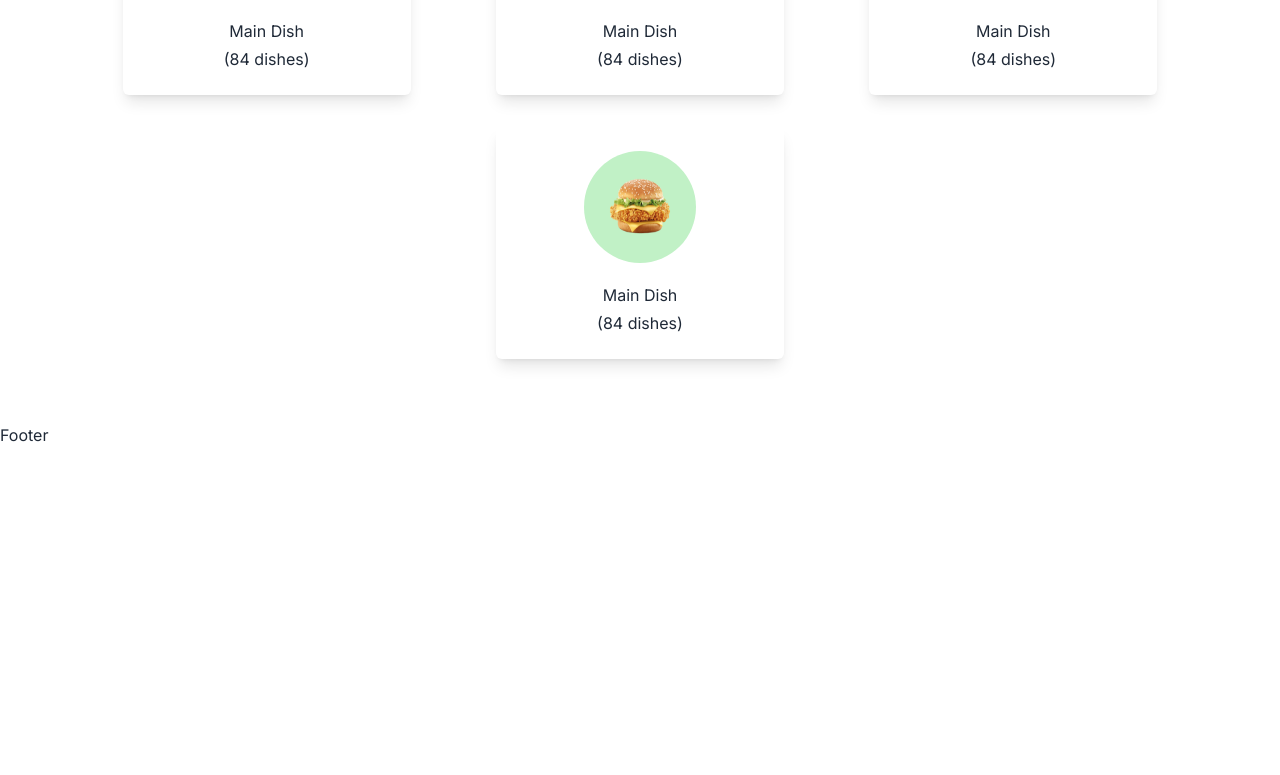
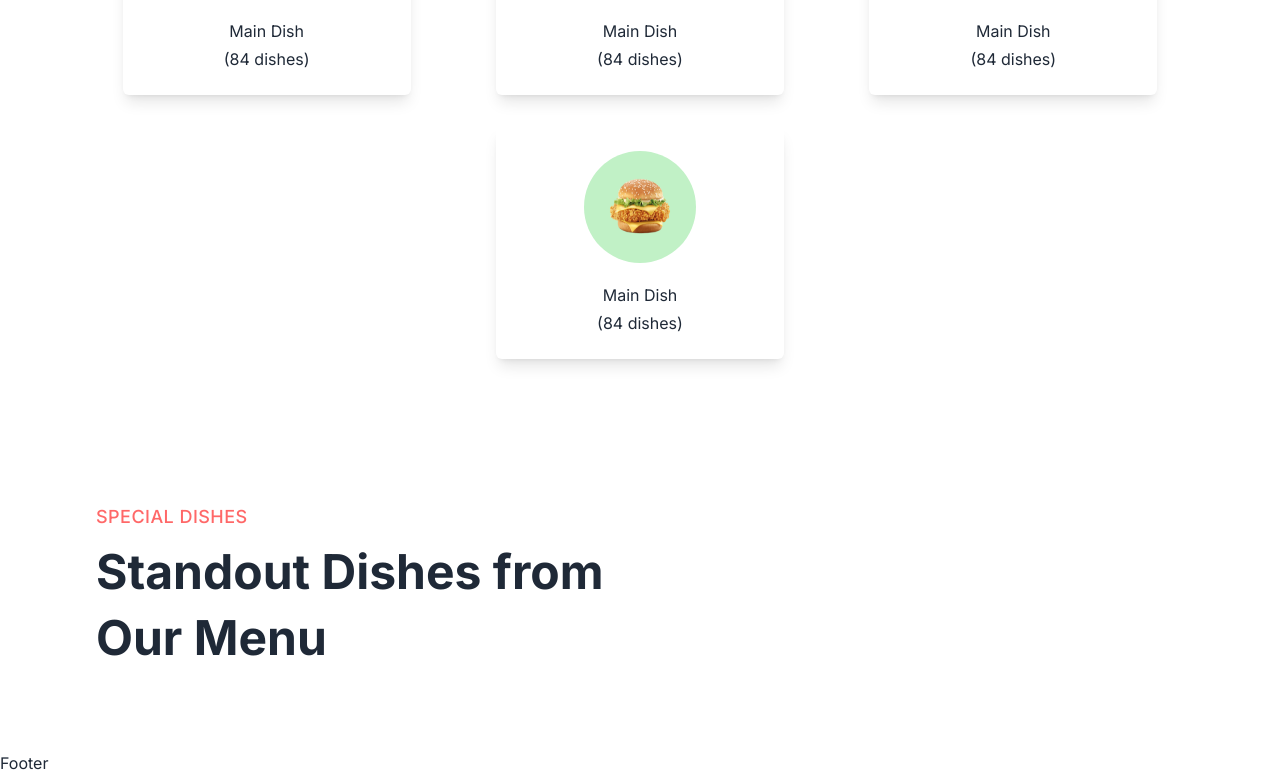
Before and after one commit to gomess99/foodi-client, a React (Vite) app: page / in a window 1280 px wide. Shown: the part 1120-1895 px from the top of the page. Before the commit the page ends 1567 px from the top, so only its background shows below. Built offline with nearby package versions, Linux system fonts and the light colour scheme.

Commit message:
Starting the Special Dishes Carousel

```diff
--- a/src/pages/Home/Home.jsx
+++ b/src/pages/Home/Home.jsx
@@ -1,12 +1,14 @@
 import React from 'react'
 import Banner from '../../components/Banner/Banner';
 import Categories from './Categories';
+import SpecialDishes from './SpecialDishes';
 
 const Home = () => {
   return (
     <div>
       <Banner/>
       <Categories/>
+      <SpecialDishes/>
     </div>
   )
 }
--- /dev/null
+++ b/src/pages/Home/SpecialDishes.jsx
@@ -0,0 +1,14 @@
+import React from 'react'
+
+const SpecialDishes = () => {
+  return (
+    <div className='section-container my-20'>
+      <div className="text-left">
+        <p className="subtitle">Special Dishes</p>
+        <h3 className="title md:w-[520px]">Standout Dishes from Our Menu</h3>
+      </div>
+    </div>
+  )
+}
+
+export default SpecialDishes
```
